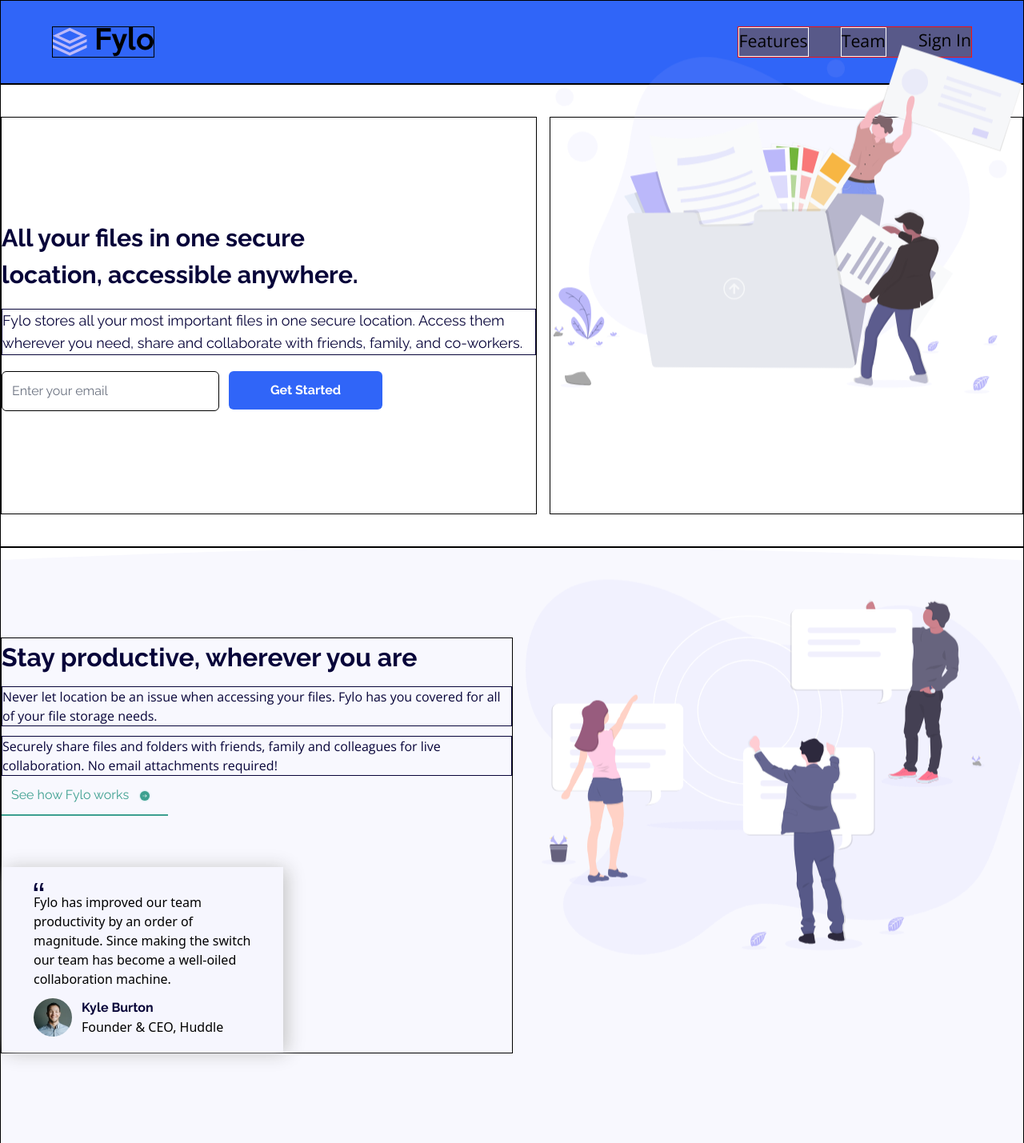
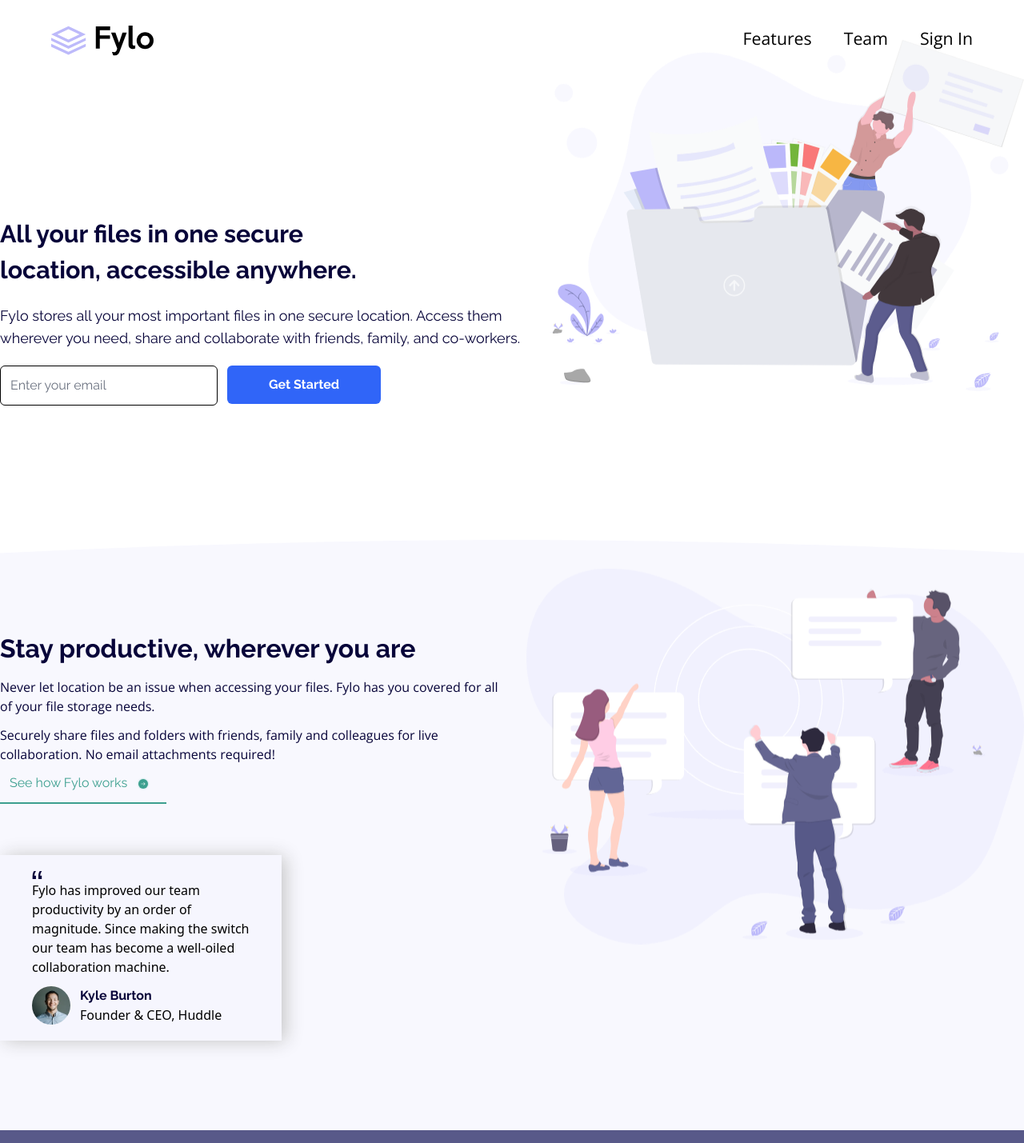
Before and after one commit to primado/flyo-landing-page, a website: page index.html in a window 1280 px wide. Shown: the top 1429 px of the page at 80% size. Drawn offline with nearby package versions, Linux system fonts and the light colour scheme.

Commit message:
remove borders

```diff
--- a/index.html
+++ b/index.html
@@ -21,24 +21,24 @@
 <body>
 
     <header class="">
-        <nav class="flex flex-row justify-between bg-brightBlue px-16 py-8 border sm-412:px-5 sm-412:py-8 sm-428:px-3">
+        <nav class="flex flex-row justify-between px-16 py-8 sm-412:px-5 sm-412:py-8 sm-428:px-3">
             <div class="logo">
-                <img class="w-[8em] border sm-412:w-28 sm-384:w-24 sm-390:w-20 sm-428:w-20" src="./images/logo.svg" alt="logo">
+                <img class="w-[8em] sm-412:w-28 sm-384:w-24 sm-390:w-20 sm-428:w-20" src="./images/logo.svg" alt="logo">
             </div>
-            <div class="nav-links flex flex-row bg-desaturatedBlue border border-[#f41212]">
-                <a class="font-open_sands font-medium text-[1.33em] border border-[#fff]  mr-10 sm-360:text-sm sm-384:text-base sm-390:text-base sm-412:mr-3 sm-428:mr-4 sm-428:text-base hover:text-brightBlue " href="#">Features</a>
-                <a class="font-open_sands font-medium text-[1.33em] border border-[#fff] mr-10 sm-360:text-sm sm-384:text-base sm-390:text-base sm-412:mr-2 sm-428:mr-4 sm-428:text-base hover:text-brightBlue " href="#">Team</a>
+            <div class="nav-links flex flex-row border-[#f41212]">
+                <a class="font-open_sands font-medium text-[1.33em] mr-10 sm-360:text-sm sm-384:text-base sm-390:text-base sm-412:mr-3 sm-428:mr-4 sm-428:text-base hover:text-brightBlue " href="#">Features</a>
+                <a class="font-open_sands font-medium text-[1.33em] mr-10 sm-360:text-sm sm-384:text-base sm-390:text-base sm-412:mr-2 sm-428:mr-4 sm-428:text-base hover:text-brightBlue " href="#">Team</a>
                 <a class="font-open_sands font-medium text-[1.33em]  last:mr-0 sm-360:text-sm sm-384:text-base sm-390:text-base sm-428:text-base hover:text-brightBlue" href="#">Sign In</a>
             </div>
         </nav>
     </header>
     <section class="hero">
-        <div class="hero pt-10 pb-10 gap-4 flex flex-row justify-center sm:flex sm:flex-col-reverse md-810:flex md-810:flex-col-reverse md-810:justify-center md-810:items-center md-810:gap-6 md-810:py-28 border sm-390:w-full sm-412:w-full">
-            <div class=" flex flex-col hero-text py-[8em] sm:py-[2em] border sm-412:w-full sm-412:px-0 md-810:flex md-810:justify-center md-810:items-center">
+        <div class="hero pt-10 pb-10 gap-4 flex flex-row justify-center sm:flex sm:flex-col-reverse md-810:flex md-810:flex-col-reverse md-810:justify-center md-810:items-center md-810:gap-6 md-810:py-28  sm-390:w-full sm-412:w-full">
+            <div class=" flex flex-col hero-text py-[8em] sm:py-[2em]  sm-412:w-full sm-412:px-0 md-810:flex md-810:justify-center md-810:items-center">
                 <h1 class="font-raleway text-[1.9em] font-bold text-veryDarkBlue mb-5 sm:text-[2.19em] sm:text-center sm-384:text-2xl sm-412:text-3xl md-810:text-center md-810:text-4xl">
                 All your files in one secure <div class="hero-h1"> location, accessible anywhere.</div></h1>
 
-                <p class="text-veryDarkBlue text-[1em] font-raleway font-normal sm:text-center sm:font-medium sm-412:px-8 md-810:text-center md-810:w-9/12 text-lg border sm-375:w-full sm-375:px-0">
+                <p class="text-veryDarkBlue text-[1em] font-raleway font-normal sm:text-center sm:font-medium sm-412:px-8 md-810:text-center md-810:w-9/12 text-lg  sm-375:w-full sm-375:px-0">
                 Fylo stores all your most important files in one secure location. Access them wherever you need, share and collaborate with friends, family, and co-workers.
                </p>
 
@@ -48,24 +48,24 @@
                 </form>
 
             </div>
-            <div class="hero-image border">
+            <div class="hero-image">
                 <img class="sm-01:w-[30em] animate-bounce sm-412:w-96 md-810:w-[30em] sm-428:w-[28em]" src="./images/illustration-1.svg" alt="illustration">
             </div>
         </div>
     </section>
 
     <section class="bg-bg-curve w-full h-full bg-no-repeat bg-center bg-cover sm-360:w-full sm-360:px-5 sm-428:w-full sm-375:w-full sm-414:w-screen">
-        <div class="container flex gap-4 flex-row justify-between items-center py-[7em] sm:flex sm:flex-col-reverse sm:justify-center sm:items-center md-810:flex md-810:flex-col-reverse sm-375:px-0  sm-428:full sm-428:px-0 border ">
-            <div class="text flex flex-col  sm:flex sm:flex-col sm:mt-5 sm:justify-center w-[40em] sm:w-[35em] sm:items-center sm-412:w-screen sm-428:w-screen md-810:flex md-810:justify-center md-810:items-center border">
+        <div class="container flex gap-4 flex-row justify-between items-center py-[7em] sm:flex sm:flex-col-reverse sm:justify-center sm:items-center md-810:flex md-810:flex-col-reverse sm-375:px-0  sm-428:full sm-428:px-0  ">
+            <div class="text flex flex-col  sm:flex sm:flex-col sm:mt-5 sm:justify-center w-[40em] sm:w-[35em] sm:items-center sm-412:w-screen sm-428:w-screen md-810:flex md-810:justify-center md-810:items-center ">
                 <h2 class=" font-raleway font-bold mb-3 text-[2em] text-veryDarkBlue  sm:text-center sm-412:text-3xl md-810:text-center sm-428:text-2xl">
                 Stay productive, wherever you are
                 </h2>
 
-                <p class="font-open_sands mb-3 font-medium text-[1em] text-veryDarkBlue sm:text-center border sm-375:w-full sm-375:px-3 sm-412:px-0 sm-428:w-9/12 sm-428:px-6 md-810:text-center">
+                <p class="font-open_sands mb-3 font-medium text-[1em] text-veryDarkBlue sm:text-center  sm-375:w-full sm-375:px-3 sm-412:px-0 sm-428:w-9/12 sm-428:px-6 md-810:text-center">
                 Never let location be an issue when accessing your files. Fylo has you covered for all of your file storage needs.
                 </p>
 
-                <p class="font-open_sands font-medium text-[1em] text-veryDarkBlue sm:text-center sm-375:w-full sm-375:px-3 sm-412:px-0 sm-428:w-9/12 sm-428:px-6 md-810:text-center border">
+                <p class="font-open_sands font-medium text-[1em] text-veryDarkBlue sm:text-center sm-375:w-full sm-375:px-3 sm-412:px-0 sm-428:w-9/12 sm-428:px-6 md-810:text-center">
                 Securely share files and folders with friends, family and colleagues for live collaboration. No email attachments required!
                 </p>
 
@@ -95,7 +95,7 @@
 
     <section class="bg-desaturatedBlue py-16 px-[5em] sm-360:px-0 sm-412:px-0 sm-428:px-0">
         <div class="container flex flex-row justify-between items-center sm:flex sm:flex-col  sm:justify-center sm:items-center sm-412:px-0 md-810:flex md-810:flex-col md-810:gap-10">
-            <div class="text w-[35em] sm:w-full px-10 py-10 sm:my-5 sm-360:w-full border sm-360:mb-5 sm-360:px-0 sm-360:py-0 sm-412:px-0 md-810:flex md-810:flex-col md-810:justify-center md-810:items-center">
+            <div class="text w-[35em] sm:w-full px-10 py-10 sm:my-5 sm-360:w-full  sm-360:mb-5 sm-360:px-0 sm-360:py-0 sm-412:px-0 md-810:flex md-810:flex-col md-810:justify-center md-810:items-center">
                 <h2 class="text-[#fff] font-raleway font-bold text-[2em] mb-3 sm:text-center sm-360:text-2xl sm-428:text-3xl">Get early access today</h2>
 
                 <p class="font-open_sands font-medium text-[#fff] sm:text-center sm:px-12 sm:text-[1.23em] sm:leading-6 sm-360:text-base sm-412:px-6 sm-384:px-16 sm-390:px-16 md-810:text-center sm-428:px-0">
@@ -103,7 +103,7 @@
                 </p>
 
             </div>
-            <form class="flex justify-start items-start flex-col border" action="#">
+            <form class="flex justify-start items-start flex-col" action="#">
                 <input type="email" class="font-open_sands font-normal  form-input rounded-sm mb-3 border border-[#fff] w-[18em] " placeholder="Enter your email">
                 <button class="font-open_sands font-bold text-[.99em] bg-brightBlue text-[#fff] py-3 w-[12em] rounded-md hover:bg-opacity-80 sm:w-[18em] md-810:w-full">Get Started For Free</button>
             </form>
```
